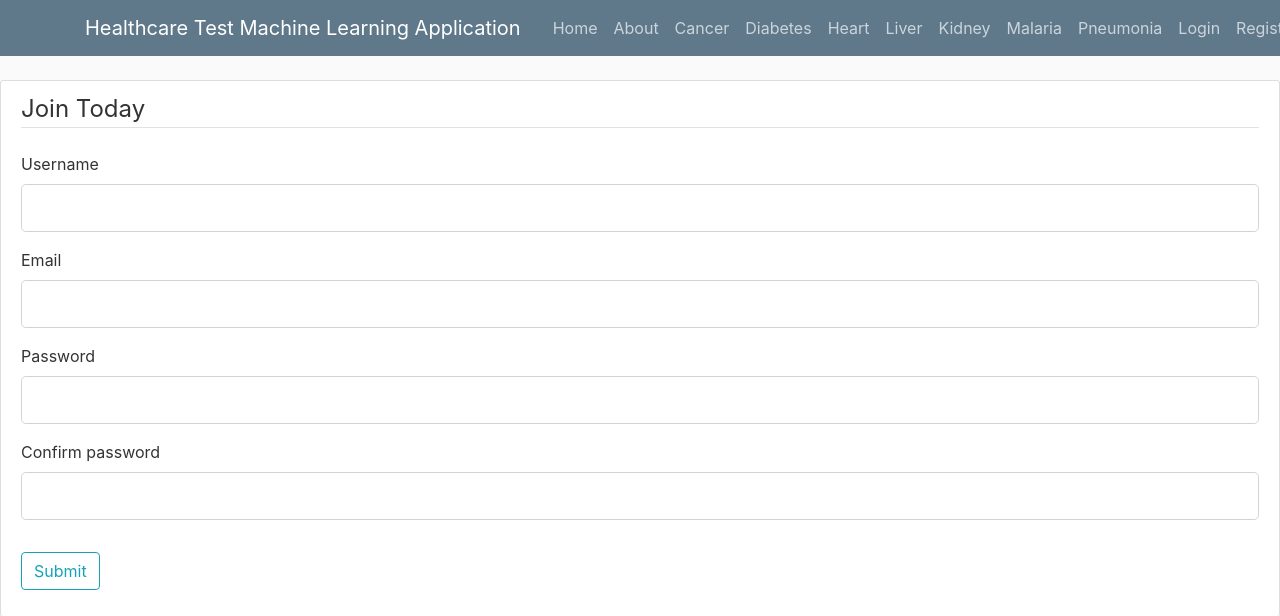
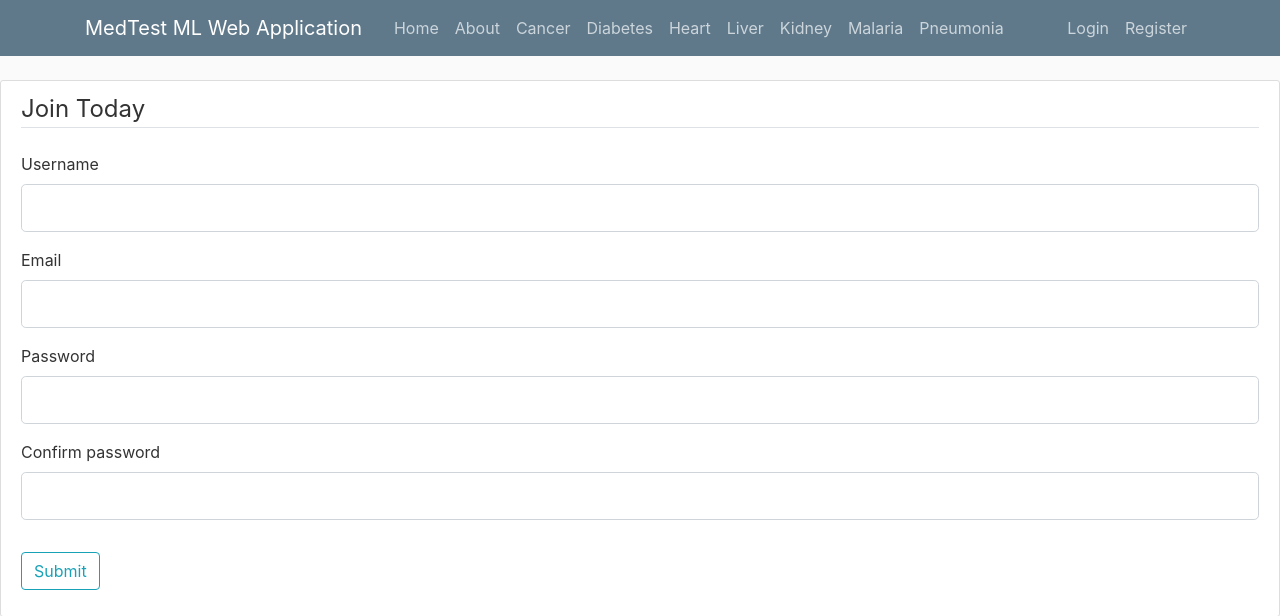
Before and after one commit to mandar196/MedTest, a Flask app: template template/register.html in a window 1280 px wide. Shown: the top 616 px of the page. Run offline with Flask 2, Linux system fonts and the light colour scheme; the template is opened without the code that fills it, so the values that code supplies are empty, except form fields; form fields are guessed from the names that the template uses; some libraries are stand-ins or nearby versions.

Commit message:
Update register.html

```diff
--- a/template/register.html
+++ b/template/register.html
@@ -15,7 +15,7 @@
 	<header class="site-header">
   <nav class="navbar navbar-expand-md navbar-dark bg-steel fixed-top">
     <div class="container">
-      <a class="navbar-brand mr-4" href="/">Healthcare Test Machine Learning Application</a>
+      <a class="navbar-brand mr-4" href="/">MedTest ML Web Application</a>
       <button class="navbar-toggler" type="button" data-toggle="collapse" data-target="#navbarToggle" aria-controls="navbarToggle" aria-expanded="false" aria-label="Toggle navigation">
         <span class="navbar-toggler-icon"></span>
       </button>
```
